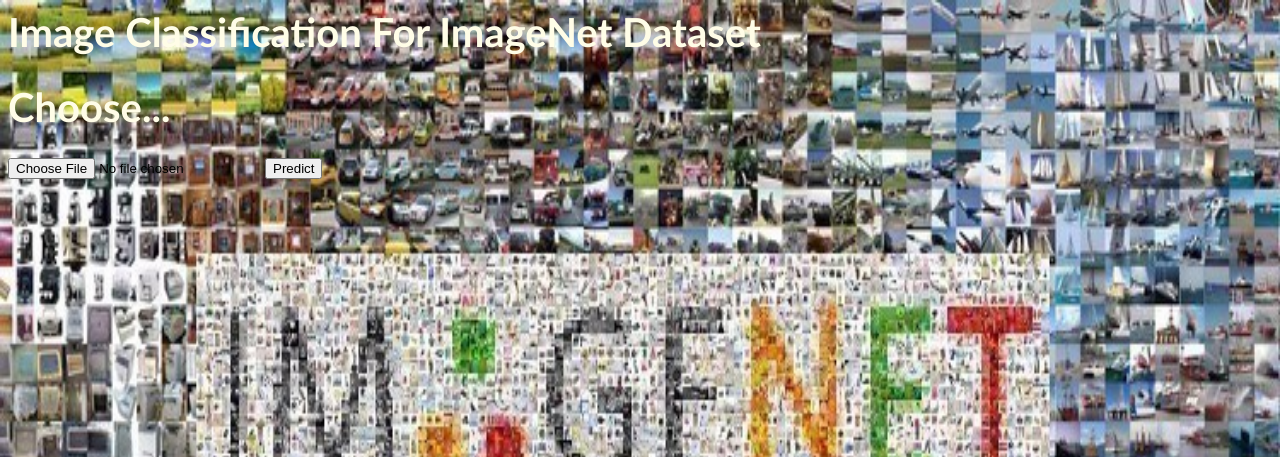
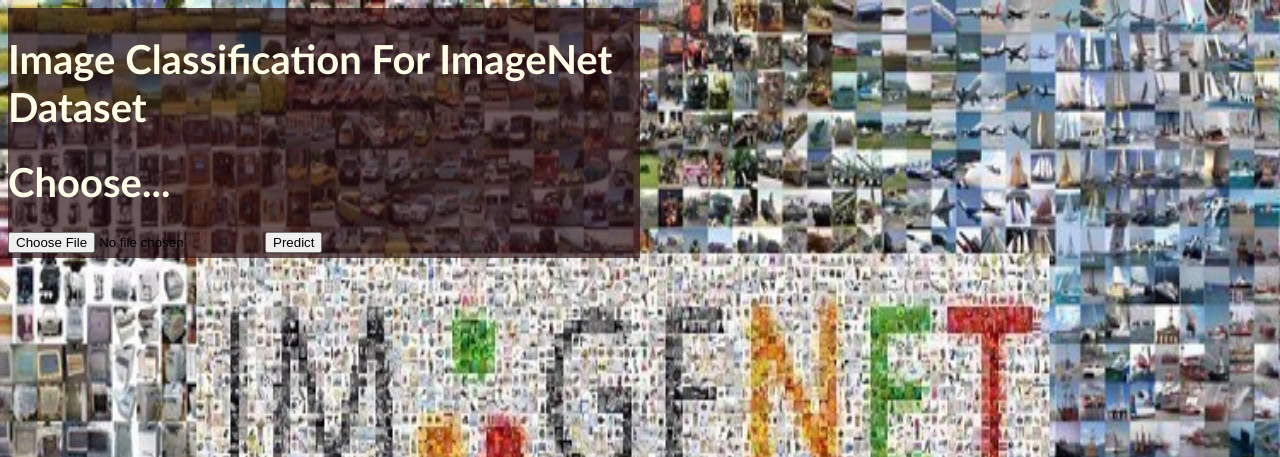
Before and after one commit to prabhat-123/Deploying_imagenet_pretrained_models_as_flask_web_service, a Flask app: page / in a window 1280 px wide. Shown: the top 457 px of the page. Run offline with Flask 2, Linux system fonts and the light colour scheme.

Commit message:
Update index.html

```diff
--- a/templates/index.html
+++ b/templates/index.html
@@ -13,11 +13,11 @@
         }
     </style>
     <body>
-        <div class="form">
+        <div class="help">
             <h1>Image Classification For ImageNet Dataset</h1>
             <form id="upload-file" method="POST" enctype="multipart/form-data">
                 <label for="imageUpload" class="upload-label">
-                    <h1 color="red"> Choose...</h1>
+                    <h1> Choose...</h1>
                 </label>
                 <input type="file" name="file" id="imageUpload" accept=".png, .jpg, .jpeg"/>
                 <input type="submit" value="Predict"/>
```
